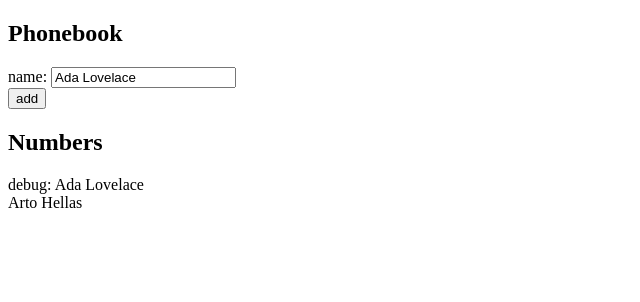
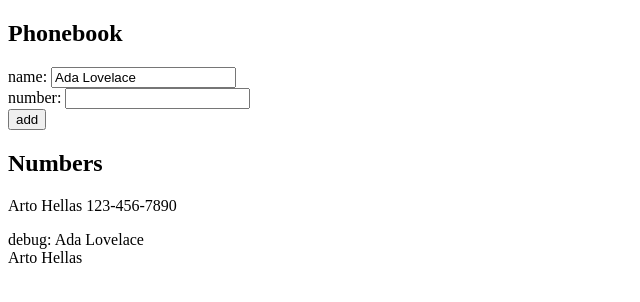
Before and after one commit to Pyth-n/full-stack, a React (Create React App) app in the folder part2/phone-book/: page / in a window 1280 px wide. Shown: the top 302 px of the page, without its empty margins (0-640 px from the left). Built offline with nearby package versions, Linux system fonts and the light colour scheme; the HTML template or start-up script is replaced by a standard one.

Commit message:
create person module
add Person component

```diff
--- a/part2/phone-book/src/App.js
+++ b/part2/phone-book/src/App.js
@@ -1,10 +1,12 @@
 import { useState } from 'react'
+import Person from './components/Person'
 
 function App() {
   const [persons, setPersons] = useState([
-    { name: 'Arto Hellas' }
+    { name: 'Arto Hellas', number: '123-456-7890' }
   ])
   const [newName, setNewName] = useState('Ada Lovelace')
+  const [newNumber, setNewNumber] = useState('000-555-9292')
 
   const handleInputNewName = (event) => {
     setNewName(event.target.value)
@@ -36,12 +38,16 @@ function App() {
           name: <input value={newName} onChange={handleInputNewName} />
         </div>
         <div>
+          number: <input />
+        </div>
+        <div>
           <button type='submit' onClick={handleAddName}>
             add
           </button>
         </div>
       </form>
       <h2>Numbers</h2>
+      {persons.map(x => <Person key={x.name} name={x.name} number={x.number} />)}
       <div>
         debug: {newName}
       </div>
--- /dev/null
+++ b/part2/phone-book/src/components/Person.js
@@ -0,0 +1,9 @@
+const Person = ({ name, number }) => {
+  return (
+    <>
+      <p>{name} {number}</p>
+    </>
+  )
+}
+
+export default Person
```
